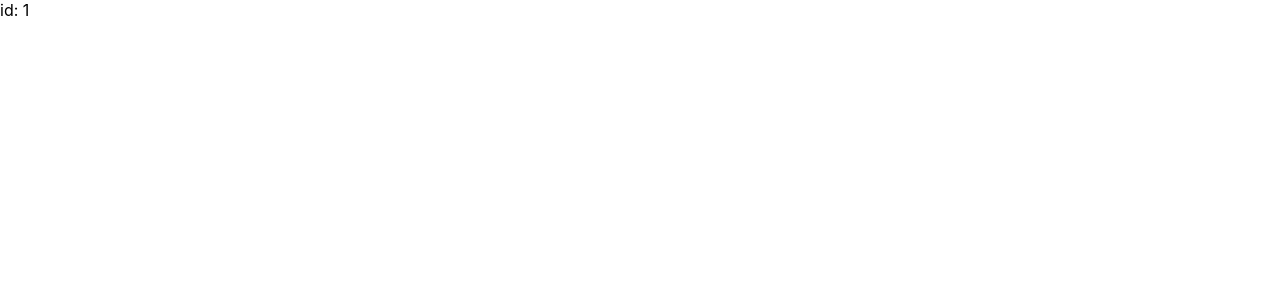
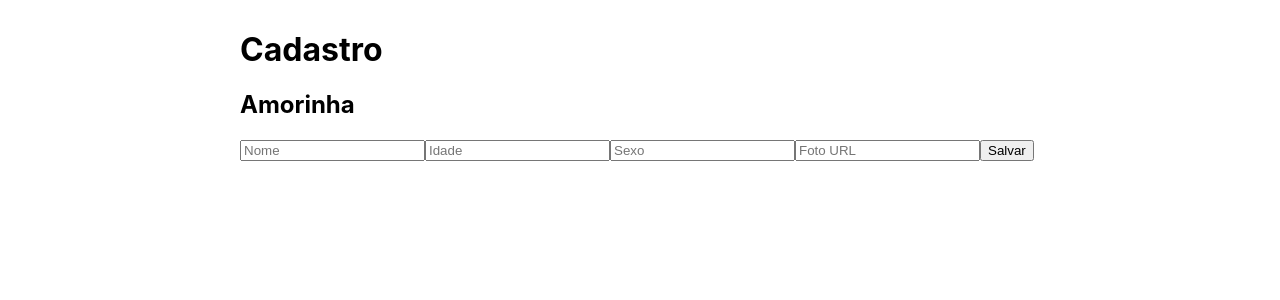
Before and after one commit to Notnox/amorinha, a React (Create React App) app: page /edit/1 in a window 1280 px wide. Shown: the top 300 px of the page. Built offline with nearby package versions, Linux system fonts and the light colour scheme.

Commit message:
Atualizações

```diff
--- a/package.json
+++ b/package.json
@@ -6,6 +6,7 @@
     "@testing-library/jest-dom": "^5.11.8",
     "@testing-library/react": "^11.2.2",
     "@testing-library/user-event": "^12.6.0",
+    "axios": "^0.21.1",
     "react": "^17.0.1",
     "react-dom": "^17.0.1",
     "react-router-dom": "^5.2.0",
--- a/src/App.css
+++ b/src/App.css
@@ -1,4 +1,4 @@
-body {
+/* body {
     background-color: #cc99ff;
 }
 
@@ -9,4 +9,4 @@ body {
 
 
     width: 100%;
-}
+} */
--- /dev/null
+++ b/src/components/Cadastros/Form/Form.js
@@ -0,0 +1,57 @@
+import React, { useState } from 'react'
+
+const initialValue = {
+    "nome": "",
+    "idade": 0,
+    "sexo": "",
+    "fotoUrl": ""
+}
+
+const CadastroForm = () => {
+    const [value, setValue] = useState(initialValue)
+
+    function onChange(event) {
+        const { name, value } = event.target
+    }
+
+    return (
+        <div>
+            <h1>Cadastro</h1>
+            <h2>Amorinha</h2>
+
+            <form>
+                <input
+                    type='text'
+                    placeholder='Nome'
+                    name='nome'
+                    onChange={onChange}
+                />
+
+                <input
+                    type='number'
+                    placeholder='Idade'
+                    name='idade'
+                    onChange={onChange}
+                />
+
+                <input
+                    type='text'
+                    placeholder='Sexo'
+                    name='sexo'
+                    onChange={onChange}
+                />
+
+                <input
+                    type='text'
+                    placeholder='Foto URL'
+                    name='fotoUrl'
+                    onChange={onChange}
+                />
+
+                <button type='submit'>Salvar</button>
+            </form>
+        </div>
+    )
+}
+
+export default CadastroForm
--- /dev/null
+++ b/src/components/Cadastros/List/List.js
@@ -0,0 +1,18 @@
+import React from 'react'
+import CadastrosCard from 'components/Cadastros/Card/Card';
+
+const CadastroList = ({ loading, cadastros }) => {
+    if (loading) {
+        return <div>Carregando...</div>
+    }
+
+    return (
+        <div>
+            {cadastros.map((alunosCadastrados) => (
+                <CadastrosCard alunosCadastrados={alunosCadastrados} />
+            ))}
+        </div>
+    )
+}
+
+export default CadastroList;
--- /dev/null
+++ b/src/components/Cadastros/Procurar/Procurar.js
@@ -0,0 +1,40 @@
+import React, { useEffect, useState } from 'react';
+import axios from 'axios'
+import { Link } from 'react-router-dom';
+import CadastroList from '../List/List';
+
+const CadastrosProcura = () => {
+
+    const [cadastros, setCadastros] = useState([])
+    const [pesquisa, setPesquisa] = useState('')
+
+    useEffect(() => {
+        const params = {}
+        if (pesquisa) {
+            params.nome_like = pesquisa
+        }
+        axios.get('http://localhost:5000/Cadastros?_embed=ra', { params })
+            .then((response) => {
+                setCadastros(response.data)
+            })
+    }, [pesquisa])
+
+
+    return (
+        <div>
+            <header>
+                <h1>Amorinha School</h1>
+                <Link to='/create'>Cadastrar</Link>
+            </header>
+            <input
+                type='search'
+                placeholder='Buscar'
+                value={pesquisa}
+                onChange={(event) => setPesquisa(event.target.value)}
+            />
+            <CadastroList cadastros={cadastros} loading={!cadastros.length}/>
+        </div>
+    )
+}
+
+export default CadastrosProcura;
--- /dev/null
+++ b/src/components/UI/Container/Container.js
@@ -0,0 +1,10 @@
+import React from 'react'
+import './container.css'
+
+const UIContainer = ({ children }) => {
+    return (
+        <div className='ui-container'>{children}</div>
+    )
+}
+
+export default UIContainer;
--- /dev/null
+++ b/src/components/UI/Container/container.css
@@ -0,0 +1,4 @@
+.ui-container {
+    max-width: 800px;
+    margin: 30px auto;
+}
--- a/src/pages/Cadastros/Procurar/Form/Form.js
+++ b/src/pages/Cadastros/Procurar/Form/Form.js
@@ -1,13 +1,15 @@
+import CadastroForm from 'components/Cadastros/Form/Form';
+import UIContainer from 'components/UI/Container/Container';
 import React from 'react'
-import { useParams } from 'react-router-dom'
+//import { useParams } from 'react-router-dom'
 
 const PagesCadastrosForm = () => {
-const { id } = useParams();
+//const { id } = useParams();
 
     return (
-        <div>
-            {id && <div>id: {id}</div>}
-        </div>
+        <UIContainer>
+            <CadastroForm />
+        </UIContainer>
     )
 }
 
--- a/src/pages/Cadastros/Procurar/Procurar.js
+++ b/src/pages/Cadastros/Procurar/Procurar.js
@@ -1,27 +1,13 @@
-import CadastrosCard from 'components/Cadastros/Card/Card';
+import UIContainer from 'components/UI/Container/Container';
+import CadastrosProcura from 'components/Cadastros/Procurar/Procurar';
 import React from 'react';
 
-
-const alunosCadastrados = {
-    "id": 1,
-    "nome": "Julia Correia dos Santos Neves",
-    "idade": 13,
-    "sexo": "Feminino",
-    "fotoUrl": "https://pbs.twimg.com/profile_images/1273986671487463424/7xmJd9iN_400x400.jpg",
-    "ra": [
-      {
-        "id": 1,
-        "alimento": "Peixe",
-      },
-      {
-        "id": 2,
-        "alimento": "Couve",
-      }
-    ]
-  }
-
 const PagesCadastrosProcura = () => {
-    return <CadastrosCard alunosCadastrados={alunosCadastrados} />
+  return (
+    <UIContainer>
+      <CadastrosProcura />
+    </UIContainer>
+  )
 }
 
 export default PagesCadastrosProcura;
```
Also changed, not shown: 2 other files (tests, documents, lock files or other folders).
